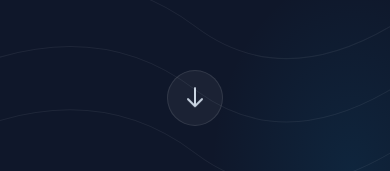
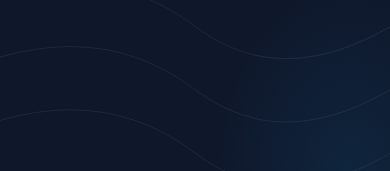
Before and after one commit to arunanalu/skyflora, a Next.js app in the folder web/app/: page / in a window 390 px wide. Shown: the part 670-841 px from the top of the page. Built offline with nearby package versions, Linux system fonts and the light colour scheme.

Commit message:
Hide mobile hero scroll cue

```diff
--- a/web/app/src/app/page.tsx
+++ b/web/app/src/app/page.tsx
@@ -317,7 +317,7 @@ export default function HomePage() {
             <button
               type="button"
               onClick={() => window.dispatchEvent(new CustomEvent('skyflora:navigate', { detail: 1 }))}
-              className="absolute bottom-12 left-1/2 -translate-x-1/2 w-14 h-14 flex items-center justify-center rounded-full bg-white/5 border border-white/10 text-slate-300 hover:text-white hover:bg-white/10 transition-all hover:scale-110 cursor-pointer"
+              className="absolute bottom-12 left-1/2 hidden h-14 w-14 -translate-x-1/2 items-center justify-center rounded-full border border-white/10 bg-white/5 text-slate-300 transition-all hover:scale-110 hover:bg-white/10 hover:text-white md:flex cursor-pointer"
             >
               <svg className="w-6 h-6 animate-bounce" fill="none" viewBox="0 0 24 24" stroke="currentColor">
                 <path strokeLinecap="round" strokeLinejoin="round" strokeWidth={2} d="M19 14l-7 7m0 0l-7-7m7 7V3" />
```
